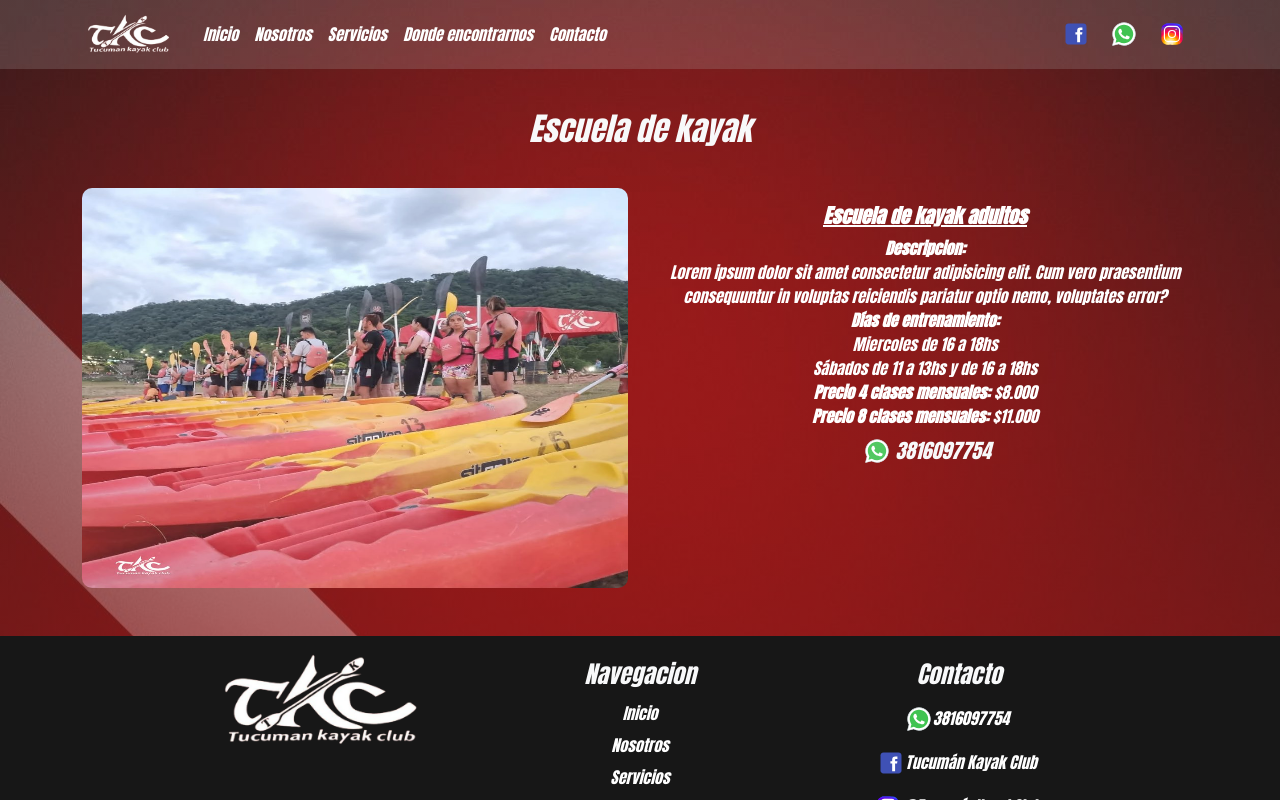
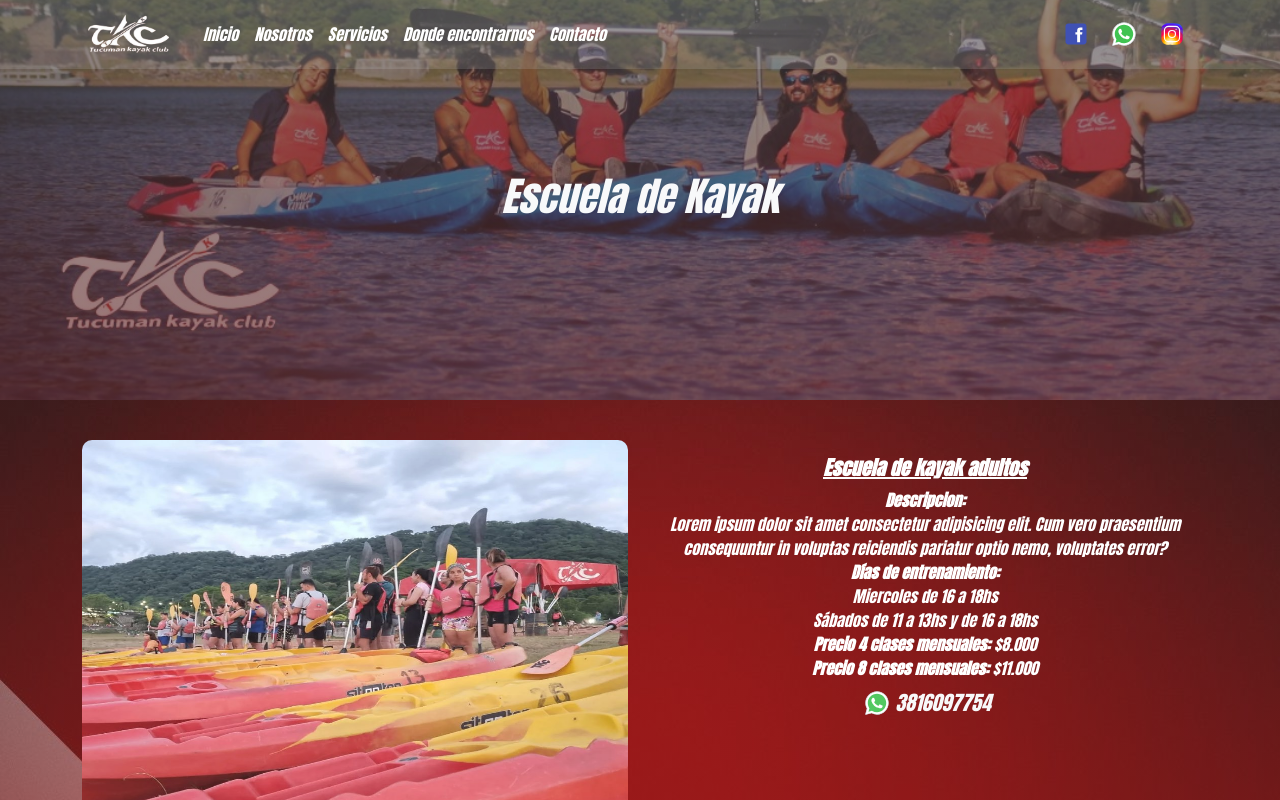
Before and after one commit to joaquin-fuentes/TKC-Front, a React (Vite) app: page /escuela in a window 1280 px wide. Shown: the top 800 px of the page. Built offline with nearby package versions, Linux system fonts and the light colour scheme.

Commit message:
agregue portada en excursiones y en escuela de kayak

```diff
--- a/src/App.css
+++ b/src/App.css
@@ -189,8 +189,36 @@
 .tituloSobreNosotros {
   padding-top: 110px;
 }
-
+/* PAGINA ESCUELA DE KAYAK */
+.contenedorPortadaEscuela {
+  background-image: linear-gradient(
+      rgba(19, 19, 19, 0.5),
+      rgba(78, 1, 1, 0.615)
+    ),
+    url("./assets/imagenes/escuelita.jpg");
+  background-size:cover; /* Ajusta la imagen al tamaño del contenedor */
+  background-position: bottom; /* Centra la imagen */
+  background-repeat: no-repeat; /* Evita que se repita la imagen */
+  background-attachment: fixed; /* Hace que la imagen de fondo se quede fija */
+  position: relative; /* Establece el contexto de apilamiento para los elementos secundarios */
+  height: 50vh;
+  opacity: 0.9; /* Ajusta la opacidad del contenedor */
+}
 /* PAGINA EXCURSIONES */
+.contenedorPortadaExcursiones {
+  background-image: linear-gradient(
+      rgba(19, 19, 19, 0.5),
+      rgba(78, 1, 1, 0.615)
+    ),
+    url("./assets/imagenes/alquilerkayak.jpg");
+  background-size:cover; /* Ajusta la imagen al tamaño del contenedor */
+  background-position: bottom; /* Centra la imagen */
+  background-repeat: no-repeat; /* Evita que se repita la imagen */
+  background-attachment: fixed; /* Hace que la imagen de fondo se quede fija */
+  position: relative; /* Establece el contexto de apilamiento para los elementos secundarios */
+  height: 50vh;
+  opacity: 0.9; /* Ajusta la opacidad del contenedor */
+}
 .fondoExcursiones {
   background-image: linear-gradient(
       rgba(19, 19, 19, 0.137),
@@ -217,7 +245,7 @@
 /* Media Query para pantallas más pequeñas, como celulares y tablets */
 @media only screen and (max-width: 768px) {
   .imgExcursion {
-    height: 250px!important;
+    height: 250px !important;
   }
 }
 
--- a/src/components/views/servicios/Escuela.jsx
+++ b/src/components/views/servicios/Escuela.jsx
@@ -9,9 +9,11 @@ const Escuela = () => {
     return (
         <div>
             <Header></Header>
-            <div className='fondoExcursiones'>
+            <Container fluid className="contenedorPortadaEscuela d-flex justify-content-center align-items-center text-light ">
+               <h2 className='fs-1'>Escuela de Kayak</h2>
+            </Container>
+            <div className='fondoExcursiones pt-4'>
                 <Container>
-                    <h2 data-aos="fade-up" className='text-center text-light tituloSobreNosotros mb-4'>Escuela de kayak</h2>
                     <Row className='pt-3 pb-5'>
                         <Col md={6}>
                             <article data-aos="fade-up">
--- a/src/components/views/servicios/Excursiones.jsx
+++ b/src/components/views/servicios/Excursiones.jsx
@@ -18,9 +18,11 @@ const Excursiones = () => {
     return (
         <div>
             <Header></Header>
-            <div className='fondoExcursiones'>
-                <Container>
-                    <h2 data-aos="fade-up" className='text-center text-light tituloSobreNosotros mb-4'>Excursiones</h2>
+            <Container fluid className="contenedorPortadaExcursiones d-flex justify-content-center align-items-center text-light ">
+                <h2 className='fs-1'>Excursiones</h2>
+            </Container>
+            <div className='fondoExcursiones pt-4'>
+                <Container className='pt-3'>
                     {/* kAYAK RIO LORO */}
                     <Row>
                         <Col md={6}>
@@ -38,7 +40,7 @@ const Excursiones = () => {
                                     <li className='textSubtitulo'>Recorrido: <span className='textExplicacion'>5km de río</span></li>
                                     <li className='textSubtitulo'>Duración total: <span className='textExplicacion'>4hs</span></li>
                                     <li className='textSubtitulo'>Precio: <span className='textExplicacion'>$2.800</span></li>
-                                <Nav.Link className="text-light mt-2 fs-5 d-flex justify-content-center align-items-center"target='_blank' href="https://api.whatsapp.com/send?phone=3816097754&text=¡Hola! me gustaria hacer una consulta sobre la excursion de KAYAK EN EL RIO LORO"><img src={whatsapp} className='icono-header mx-1' alt="whatsapp" />3816097754</Nav.Link>
+                                    <Nav.Link className="text-light mt-2 fs-5 d-flex justify-content-center align-items-center" target='_blank' href="https://api.whatsapp.com/send?phone=3816097754&text=¡Hola! me gustaria hacer una consulta sobre la excursion de KAYAK EN EL RIO LORO"><img src={whatsapp} className='icono-header mx-1' alt="whatsapp" />3816097754</Nav.Link>
                                 </ul>
                             </article>
                         </Col>
@@ -60,7 +62,7 @@ const Excursiones = () => {
                                     <li className='textSubtitulo'>Recorrido: <span className='textExplicacion'>4km</span></li>
                                     <li className='textSubtitulo'>Duración total: <span className='textExplicacion'>3hs</span></li>
                                     <li className='textSubtitulo'>Precio: <span className='textExplicacion'>$1.400</span></li>
-                                <Nav.Link className="text-light mt-2 fs-5 d-flex justify-content-center align-items-center"target='_blank' href="https://api.whatsapp.com/send?phone=3816097754&text=¡Hola! me gustaria hacer una consulta sobre la excursion de KAYAK EN EL DIQUE"><img src={whatsapp} className='icono-header mx-1' alt="whatsapp" />3816097754</Nav.Link>
+                                    <Nav.Link className="text-light mt-2 fs-5 d-flex justify-content-center align-items-center" target='_blank' href="https://api.whatsapp.com/send?phone=3816097754&text=¡Hola! me gustaria hacer una consulta sobre la excursion de KAYAK EN EL DIQUE"><img src={whatsapp} className='icono-header mx-1' alt="whatsapp" />3816097754</Nav.Link>
                                 </ul>
                             </article>
                         </Col>
@@ -82,7 +84,7 @@ const Excursiones = () => {
                                     <li className='textSubtitulo'>Recorrido: <span className='textExplicacion'>4km</span></li>
                                     <li className='textSubtitulo'>Duración total: <span className='textExplicacion'>4hs</span></li>
                                     <li className='textSubtitulo'>Precio: <span className='textExplicacion'>$2.100</span></li>
-                                <Nav.Link className="text-light mt-2 fs-5 d-flex justify-content-center align-items-center"target='_blank' href="https://api.whatsapp.com/send?phone=3816097754&text=¡Hola! me gustaria hacer una consulta sobre la excursion de KAYAK EN EL DIQUE + RAPPEL"><img src={whatsapp} className='icono-header mx-1' alt="whatsapp" />3816097754</Nav.Link>
+                                    <Nav.Link className="text-light mt-2 fs-5 d-flex justify-content-center align-items-center" target='_blank' href="https://api.whatsapp.com/send?phone=3816097754&text=¡Hola! me gustaria hacer una consulta sobre la excursion de KAYAK EN EL DIQUE + RAPPEL"><img src={whatsapp} className='icono-header mx-1' alt="whatsapp" />3816097754</Nav.Link>
                                 </ul>
                             </article>
                         </Col>
@@ -104,7 +106,7 @@ const Excursiones = () => {
                                     <li className='textSubtitulo'>Recorrido: <span className='textExplicacion'>8km en el río</span></li>
                                     <li className='textSubtitulo'>Duración total: <span className='textExplicacion'>6hs</span></li>
                                     <li className='textSubtitulo'>Precio: <span className='textExplicacion'>$2.100</span></li>
-                                <Nav.Link className="text-light mt-2 fs-5 d-flex justify-content-center align-items-center"target='_blank' href="https://api.whatsapp.com/send?phone=3816097754&text=¡Hola! me gustaria hacer una consulta sobre la excursion de CANYONING EN LA RESERVA AGUAS CHIQUITAS"><img src={whatsapp} className='icono-header mx-1' alt="whatsapp" />3816097754</Nav.Link>
+                                    <Nav.Link className="text-light mt-2 fs-5 d-flex justify-content-center align-items-center" target='_blank' href="https://api.whatsapp.com/send?phone=3816097754&text=¡Hola! me gustaria hacer una consulta sobre la excursion de CANYONING EN LA RESERVA AGUAS CHIQUITAS"><img src={whatsapp} className='icono-header mx-1' alt="whatsapp" />3816097754</Nav.Link>
                                 </ul>
                             </article>
                         </Col>
@@ -126,7 +128,7 @@ const Excursiones = () => {
                                     <li className='textSubtitulo'>Recorrido: <span className='textExplicacion'>9km</span></li>
                                     <li className='textSubtitulo'>Duración total: <span className='textExplicacion'>7hs</span></li>
                                     <li className='textSubtitulo'>Precio: <span className='textExplicacion'>$3.500</span></li>
-                                <Nav.Link className="text-light mt-2 fs-5 d-flex justify-content-center align-items-center"target='_blank' href="https://api.whatsapp.com/send?phone=3816097754&text=¡Hola! me gustaria hacer una consulta sobre la excursion de CANYONING AGUAS CHIQUITAS + RAPPEL"><img src={whatsapp} className='icono-header mx-1' alt="whatsapp" />3816097754</Nav.Link>
+                                    <Nav.Link className="text-light mt-2 fs-5 d-flex justify-content-center align-items-center" target='_blank' href="https://api.whatsapp.com/send?phone=3816097754&text=¡Hola! me gustaria hacer una consulta sobre la excursion de CANYONING AGUAS CHIQUITAS + RAPPEL"><img src={whatsapp} className='icono-header mx-1' alt="whatsapp" />3816097754</Nav.Link>
                                 </ul>
                             </article>
                         </Col>
@@ -148,7 +150,7 @@ const Excursiones = () => {
                                     <li className='textSubtitulo'>Recorrido: <span className='textExplicacion'>25 mts. en descenso.</span></li>
                                     <li className='textSubtitulo'>Duración total: <span className='textExplicacion'>2hs</span></li>
                                     <li className='textSubtitulo'>Precio: <span className='textExplicacion'>$1.400</span></li>
-                                <Nav.Link className="text-light mt-2 fs-5 d-flex justify-content-center align-items-center"target='_blank' href="https://api.whatsapp.com/send?phone=3816097754&text=¡Hola! me gustaria hacer una consulta sobre la excursion de RAPPEL AÉREO EN EL VIADUCTO EL SALADILLO"><img src={whatsapp} className='icono-header mx-1' alt="whatsapp" />3816097754</Nav.Link>
+                                    <Nav.Link className="text-light mt-2 fs-5 d-flex justify-content-center align-items-center" target='_blank' href="https://api.whatsapp.com/send?phone=3816097754&text=¡Hola! me gustaria hacer una consulta sobre la excursion de RAPPEL AÉREO EN EL VIADUCTO EL SALADILLO"><img src={whatsapp} className='icono-header mx-1' alt="whatsapp" />3816097754</Nav.Link>
                                 </ul>
                             </article>
                         </Col>
```
Lines whose indentation alone changed are shown as unchanged.
